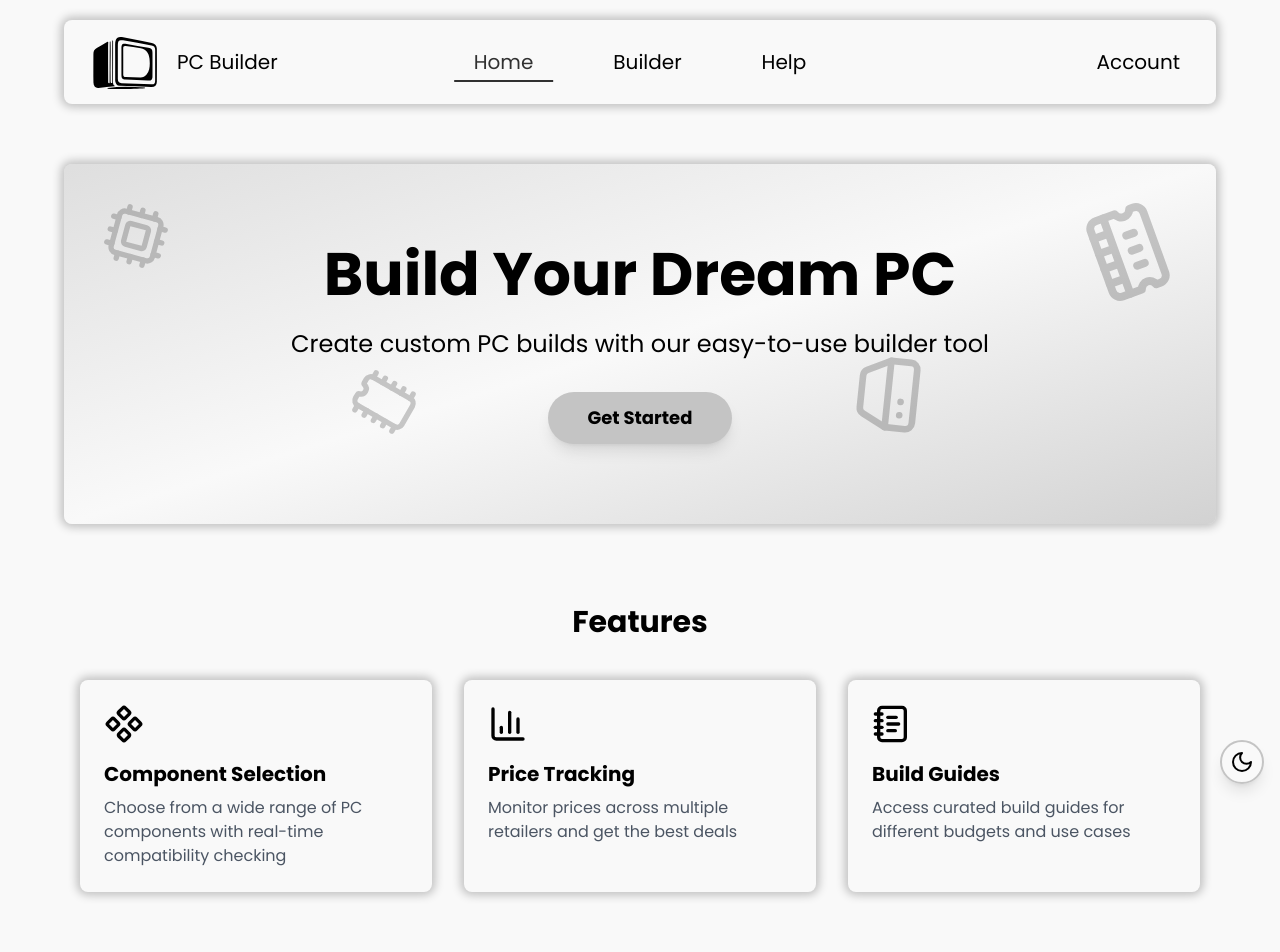
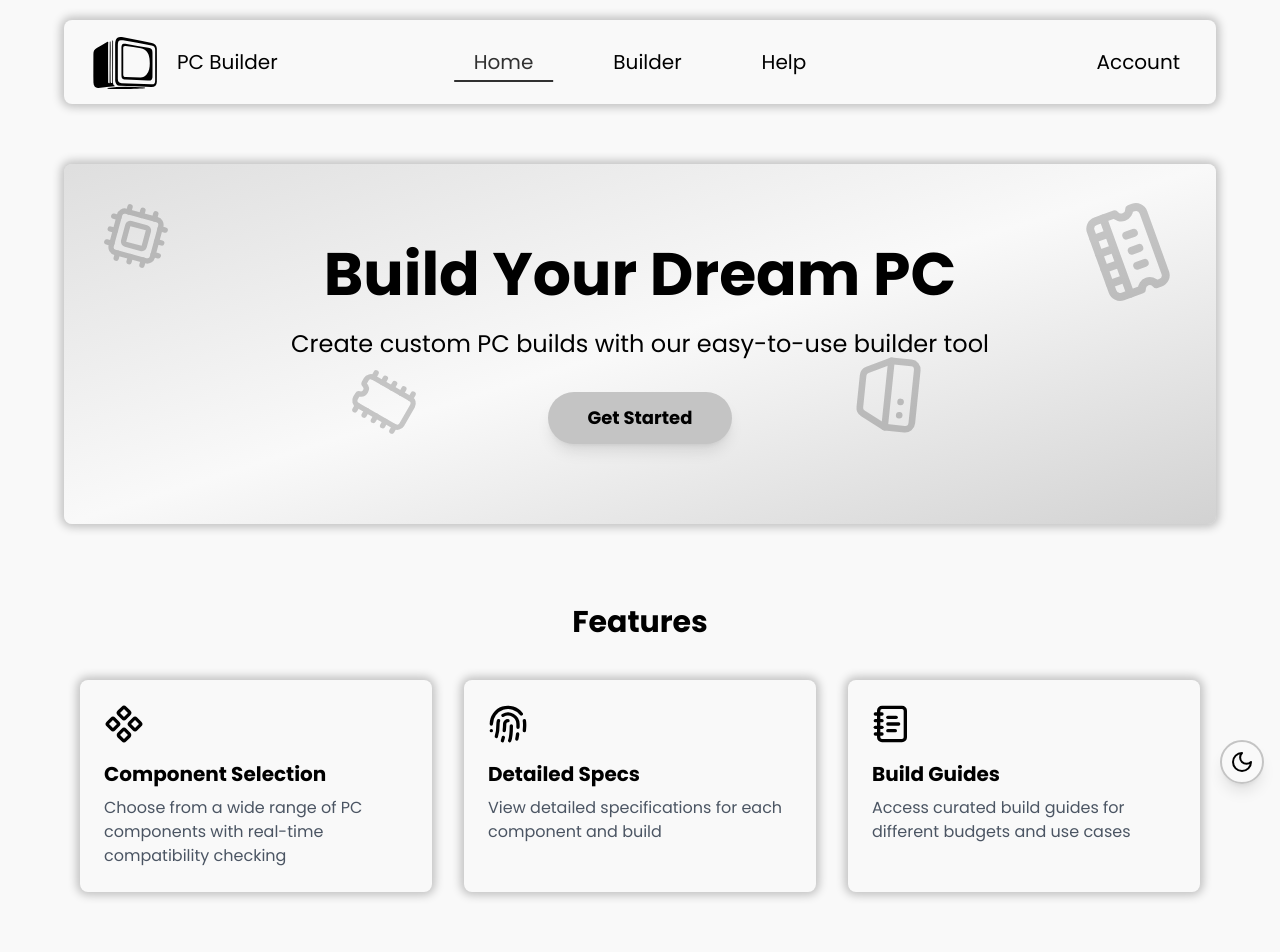
Before and after one commit to artumont/PCBuilder, a Next.js app in the folder frontend/: page / in a window 1280 px wide. Shown: the top 952 px of the page. Built offline with nearby package versions, Linux system fonts and the light colour scheme.

Commit message:
Replace ChartColumn icon with Fingerprint and update feature description in HomeContent component

```diff
--- a/frontend/src/components/pages/HomeContent.tsx
+++ b/frontend/src/components/pages/HomeContent.tsx
@@ -4,7 +4,7 @@ import { motion } from "motion/react"
 import Image from "next/image"
 import { delay } from "motion"
 import { useNavigation } from "@/context/NavContext"
-import { Cpu, HardDrive, Microchip, Component, ChartColumn, Code, Github, Linkedin, Twitter, MemoryStickIcon as Memory, NotebookText as Notebook } from "lucide-react"
+import { Cpu, HardDrive, Microchip, Component, Fingerprint, Code, Github, Linkedin, Twitter, MemoryStickIcon as Memory, NotebookText as Notebook } from "lucide-react"
 
 export default function HomeContent() {
     // @note: This is super duper messy but im kinda running out of time soooooooooo
@@ -154,7 +154,7 @@ export default function HomeContent() {
                     Features
                 </motion.h2>
                 <motion.div
-                    className="max-w-7xl mx-auto grid grid-cols-1 md:grid-cols-2 lg:grid-cols-3 gap-8"
+                    className="max-w-7xl mx-auto grid grid-cols-1 lg:grid-cols-3 gap-8"
                     initial="hidden"
                     whileInView="visible"
                     viewport={{ once: true }}
@@ -180,11 +180,11 @@ export default function HomeContent() {
                         whileHover={{ y: -10, transition: { duration: 0.2 } }}
                     >
                         <div className="mb-4 ">
-                            <ChartColumn className="w-10 h-10" />
+                            <Fingerprint className="w-10 h-10" />
                         </div>
-                        <h3 className="text-xl font-bold mb-2">Price Tracking</h3>
+                        <h3 className="text-xl font-bold mb-2">Detailed Specs</h3>
                         <p className="text-gray-600 dark:text-gray-400">
-                            Monitor prices across multiple retailers and get the best deals
+                            View detailed specifications for each component and build
                         </p>
                     </motion.div>
 
```
